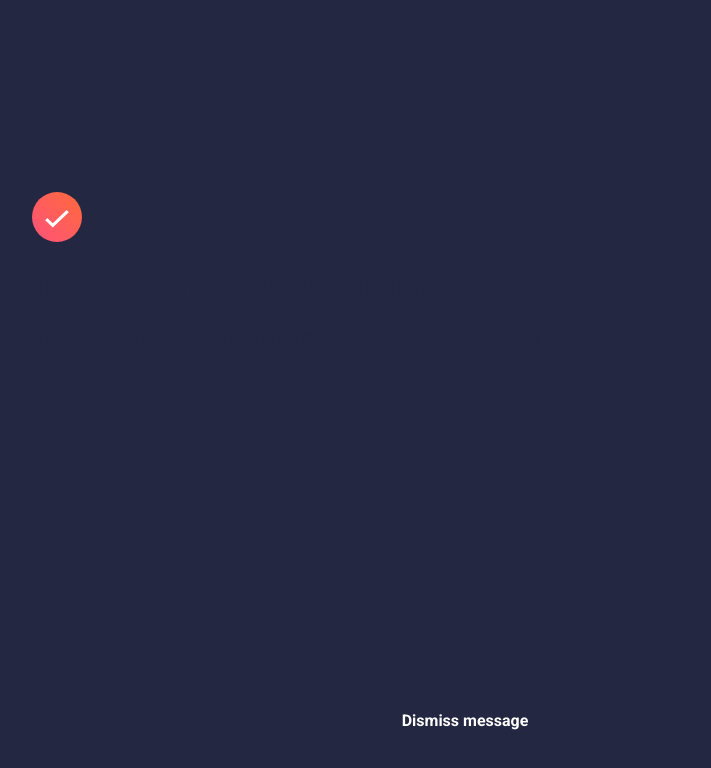
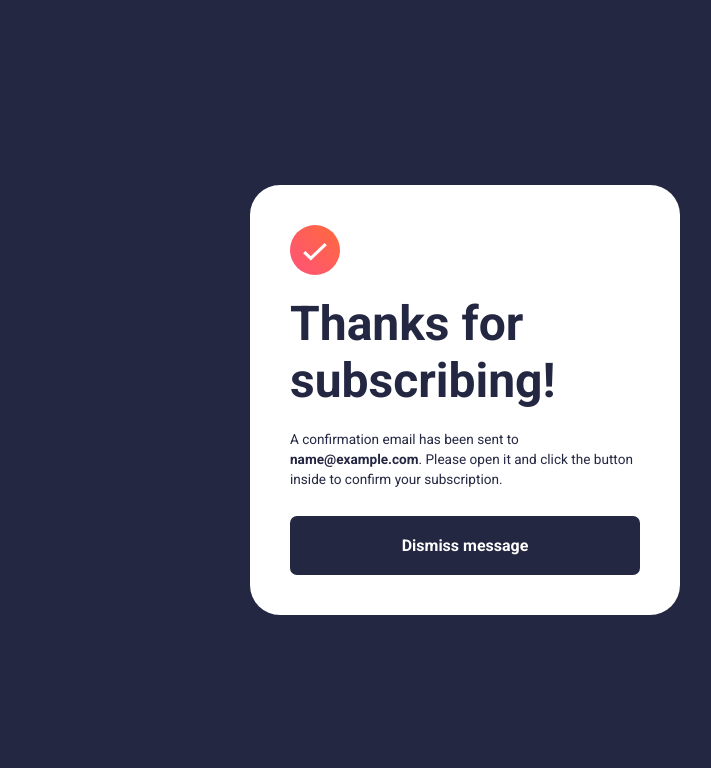
Before and after one commit to m-nkosi/newsletter, a plain HTML site: page index.html in a window 1280 px wide. Both pictures are taken after typing "name@example.com" into the empty fields and a click on the button "Subscribe to monthly newsletter". Shown: the whole page, without its empty margins (175-886 px from the left). Drawn offline with nearby package versions, Linux system fonts and the light colour scheme.

Commit message:
pushed the success page

```diff
--- a/css/styles.css
+++ b/css/styles.css
@@ -209,4 +209,23 @@ input::placeholder {
     button:hover {
         background: linear-gradient(to right,#d44461, tomato);
     }
+    #successSection {
+        display: none;
+        background-color:hsl(0, 0%, 100%);
+        max-width:350px;
+        height: 350px;
+        padding:40px 40px;
+        border-radius:30px;
+        align-self: center;
+    }
+    #headingForSuccess {
+        font-size:3rem;
+        font-weight: 700;
+    }
+    #successSection > div > p {
+        font-size:0.85rem;
+    }
+    #successSection > div {
+        height: unset;
+    }
 }
--- a/javaScript/index.js
+++ b/javaScript/index.js
@@ -10,8 +10,9 @@ $(document).ready(() => {
             $email.addClass('errorInput');
             return false;
         }else{
-            $("#container").fadeOut();
-            $("#successSection").css("display", "flex").fadeIn("slow");
+            $("#container").hide()
+            $("#highLighted").html($("#email").val());
+            $("#successSection").css("display", "flex").show("slow");
             if ($(".errorInput")){
                 $errorLabel.hide();
                 $email.removeClass('errorInput');
@@ -20,9 +21,9 @@ $(document).ready(() => {
         }
     })
     $("#buttonForSuccessPage").on("click", () => {
-        $("#successSection").fadeOut();
+        $("#successSection").hide();
         document.querySelector("#email").value = "";
-        $("#container").fadeIn("slow");
+        $("#container").show();
 
         return true;
     })
```
